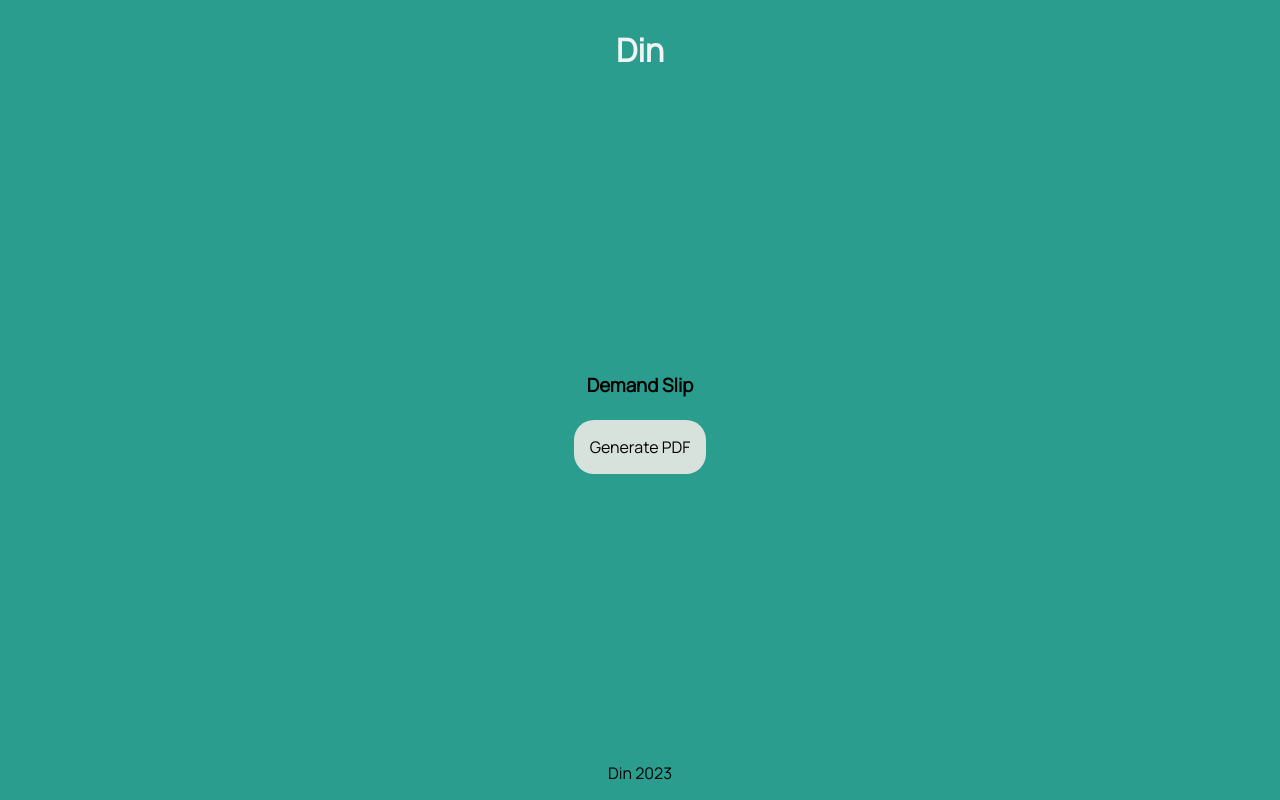
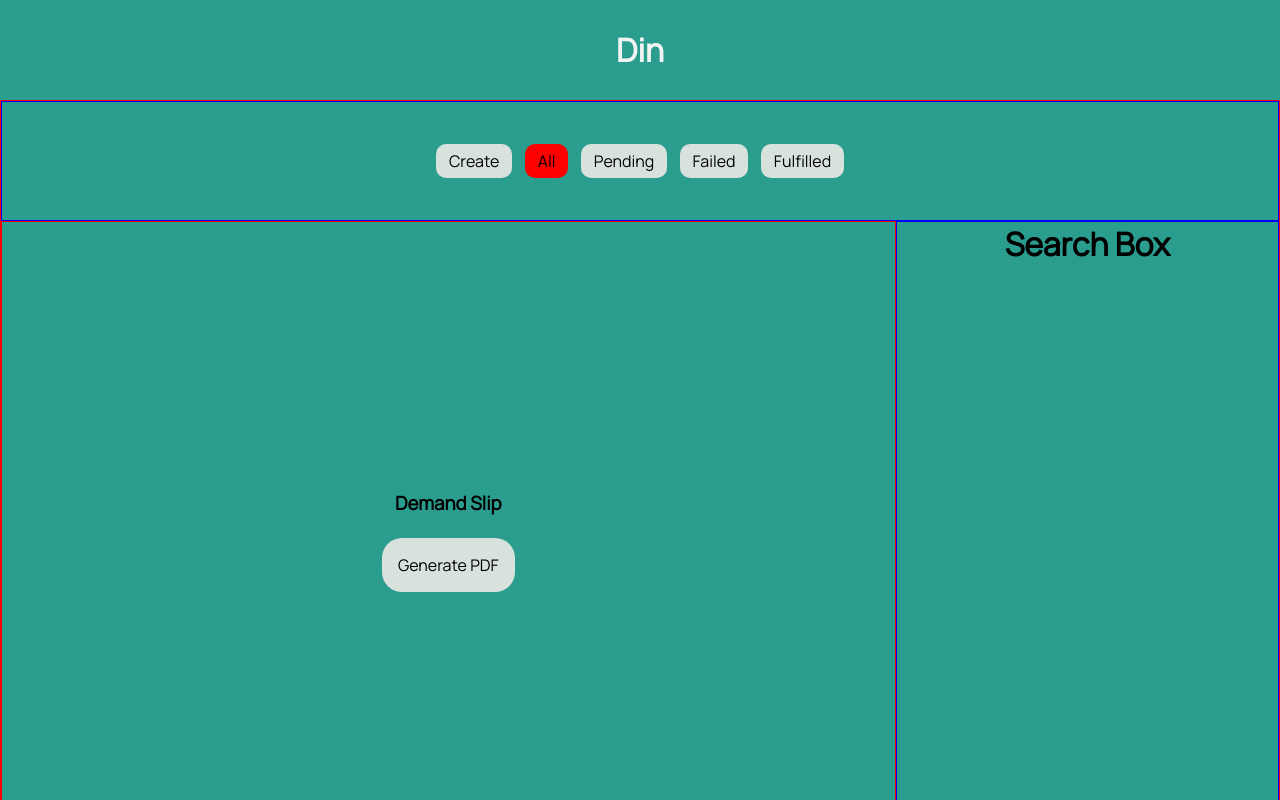
Before and after one commit to NileshSharma20/dinFS, a React (Create React App) app in the folder frontend/: page /demand-slip-generator in a window 1280 px wide. Shown: the top 800 px of the page. Built offline with nearby package versions, Linux system fonts and the light colour scheme.

Commit message:
Model update and DS Frontend Start

```diff
--- a/frontend/src/components/Dropdown/Dropdown.jsx
+++ b/frontend/src/components/Dropdown/Dropdown.jsx
@@ -12,11 +12,11 @@ function Dropdown({dataList, passItemCode}) {
     const handleItemClick=(prod)=>{
         const data = {
             saveFile:false,
-            itemCode: prod.code
+            itemCode: prod.itemCode
         }
 
         passItemCode(data)
-        setSelectedItem(prod.name)
+        setSelectedItem(prod.productName)
         setIsActive(!isActive)
     }
 
@@ -32,7 +32,7 @@ function Dropdown({dataList, passItemCode}) {
             <div className="drop-down-item" key={index}
                 onClick={()=>handleItemClick(item)}
             >
-                <p>{item.name}</p>
+                <p>{item.productName}</p>
             </div>
             )
             }
--- a/frontend/src/pages/DemandSlip/DemandSlip.css
+++ b/frontend/src/pages/DemandSlip/DemandSlip.css
@@ -1,3 +1,57 @@
+.ds-filter-container{
+    width: 100%;
+    height: 15vh;
+
+    border: 1px solid blue;
+
+    display: flex;
+    justify-content: center;
+    align-items: center;
+}
+
+.ds-filter-btn{
+    margin: 0.4rem;
+    padding: 0.4rem 0.8rem;
+
+    border-radius: 10px;
+    background-color: var(--formBgColor);
+
+    cursor: pointer;
+}
+
+.ds-filer-btn-active{
+    background-color: red;
+}
+
+.ds-filter-data-container{
+    width: 100%;
+    min-height: 80vh;
+
+    display: grid;
+    grid-template-columns: 70% 30%;
+    justify-content: center;
+    align-items: center;
+}
+
+.ds-content{
+    width: 100%;
+    height: 100%;
+
+    display: flex;
+    flex-direction: column;
+    justify-content: center;
+    align-items: center;
+
+    border: 1px solid red;
+}
+
+.ds-search-container{
+    width: 100%;
+    height: 100%;
+
+    border: 1px solid blue;
+}
+
 .pdf-btn{
     width: auto;
     height: auto;
--- a/frontend/src/pages/DemandSlip/DemandSlip.jsx
+++ b/frontend/src/pages/DemandSlip/DemandSlip.jsx
@@ -85,19 +85,56 @@ function DemandSlip() {
     addHeaderAndFooter(doc)
 
     doc.output('dataurlnewwindow',{filename:`DemandSlip${testData.ticketID}`})
-    // doc.save(`DemandSlip${testData.ticketID}`)
+    doc.save(`DemandSlip${testData.ticketID}`)
   }
 
   return (
-    <div className='data-container'>
+    <div className='container' style={{border:'1px solid red', justifyContent:"flex-start"}}>
+      <div className="ds-filter-container">
+
+        <div className="ds-filter-btn">
+          Create
+        </div>
+
+        <div className="ds-filter-btn ds-filer-btn-active">
+          All
+        </div>
+        <div className="ds-filter-btn">
+          Pending
+        </div>
+        <div className="ds-filter-btn">
+          Failed
+        </div>
+        <div className="ds-filter-btn">
+          Fulfilled
+        </div>
+
+
+      </div>
+
+      <div className="ds-filter-data-container">
+
+        <div className="ds-content">
 
           <h3>Demand Slip</h3>
           <br />
 
+          {
+            <>
             <div className="pdf-btn"
               onClick={(e)=>handlePDFGenerate()}
               >
               Generate PDF
+            </div>
+            </>
+          }
+        </div>
+
+        <div className="ds-search-container">
+            <h1>Search Box</h1>
+        </div>
+
+
       </div>
 
     </div>
--- a/frontend/src/pages/Products/Products.jsx
+++ b/frontend/src/pages/Products/Products.jsx
@@ -16,7 +16,7 @@ function Products() {
   const navigate = useNavigate();
   const dispatch = useDispatch();
 
-  const {productData,noMatch, isLoading } =useSelector(
+  const { productData, noMatch, isLoading } = useSelector(
     (state)=>state.product
   )
 
@@ -43,44 +43,44 @@ function Products() {
   const { itemCode } = itemData
 
   const prodCodeList = [{
-    name:"Shocker",
-    code:"SKR",
+    productName:"Shocker",
+    itemCode:"SKR",
   },
   {
-    name:"Brake-Shoe",
-    code:"BSH",
+    productName:"Brake-Shoe",
+    itemCode:"BSH",
   },
   {
-    name:"Disc-Pad",
-    code:"DPD",
+    productName:"Disc-Pad",
+    itemCode:"DPD",
   },
   {
-    name:"Mobil-Filter",
-    code:"MOF",
+    productName:"Mobil-Filter",
+    itemCode:"MOF",
   },
   {
-    name:"Ball-Racer",
-    code:"RSR",
+    productName:"Ball-Racer",
+    itemCode:"RSR",
   },
   {
-    name:"Bendex",
-    code:"BDX",
+    productName:"Bendex",
+    itemCode:"BDX",
   },
   {
-    name:"Foot-Rest",
-    code:"FTR",
+    productName:"Foot-Rest",
+    itemCode:"FTR",
   },
   {
-    name:"Air-Filter",
-    code:"ARF",
+    productName:"Air-Filter",
+    itemCode:"ARF",
   },
   {
-    name:"Side-Stand",
-    code:"SSN",
+    productName:"Side-Stand",
+    itemCode:"SSN",
   },
   {
-    name:"Main-Stand",
-    code:"MSN",
+    productName:"Main-Stand",
+    itemCode:"MSN",
   },
   ]
 
@@ -328,7 +328,9 @@ function Products() {
                   item
                   :
                   // Write logic for when whole list isnt loaded
-                  productData.filter(prod=>prod.sku===item).map(prod=>prod.vehicleModel+" "+prod.brandCompany)
+                  productData.filter(prod=>prod.sku===item).map(prod=>
+                    prod.productName+" "+ prod.vehicleModel+" "+prod.brandCompany
+                  )
                 }
                 </p>})}
               </h3>
```
Also changed, not shown: frontend/src/components/PDFTemplate/DemandSlipTemplate.jsx (+85 -0 lines). Lines whose indentation alone changed are shown as unchanged.
